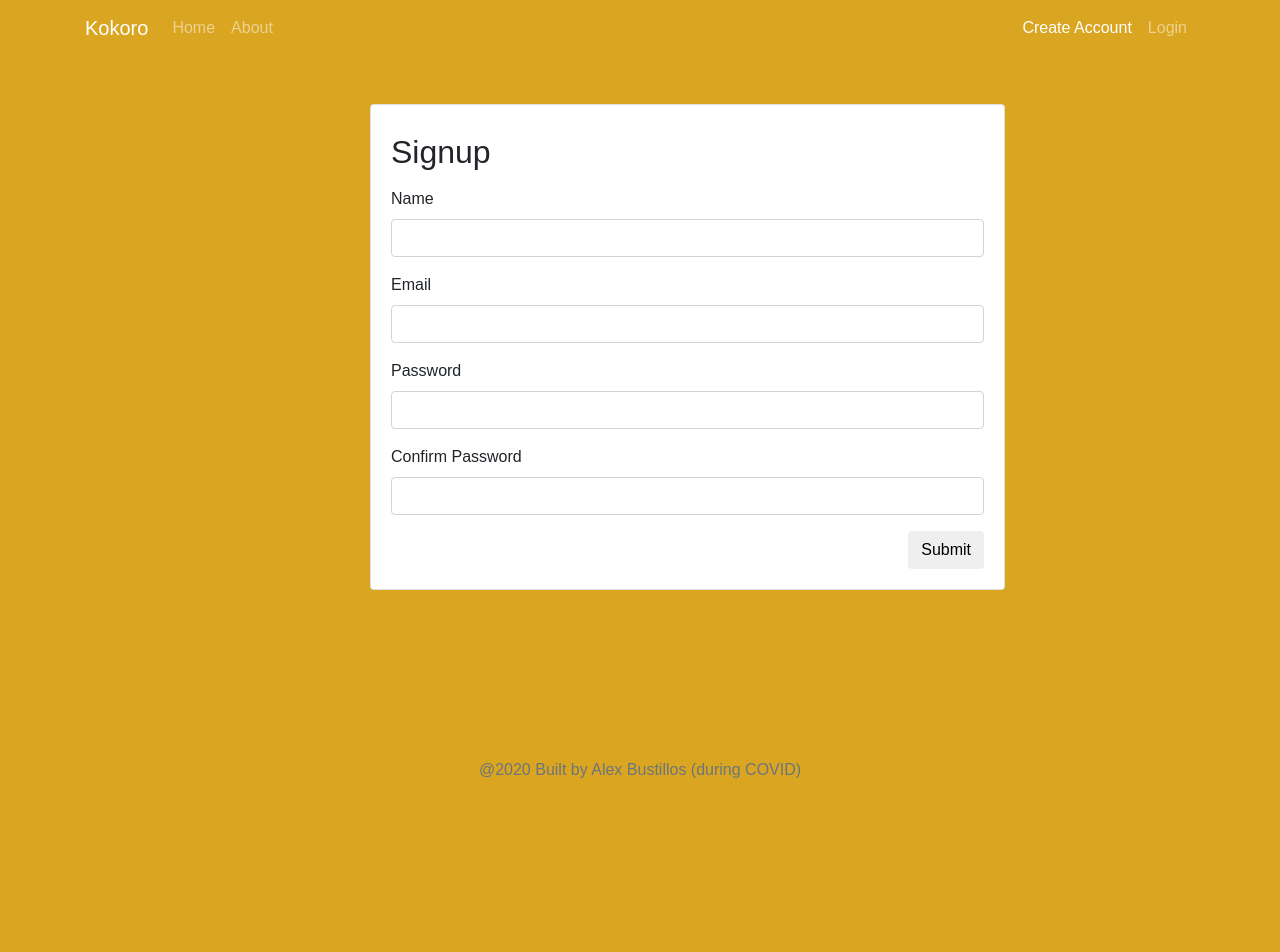
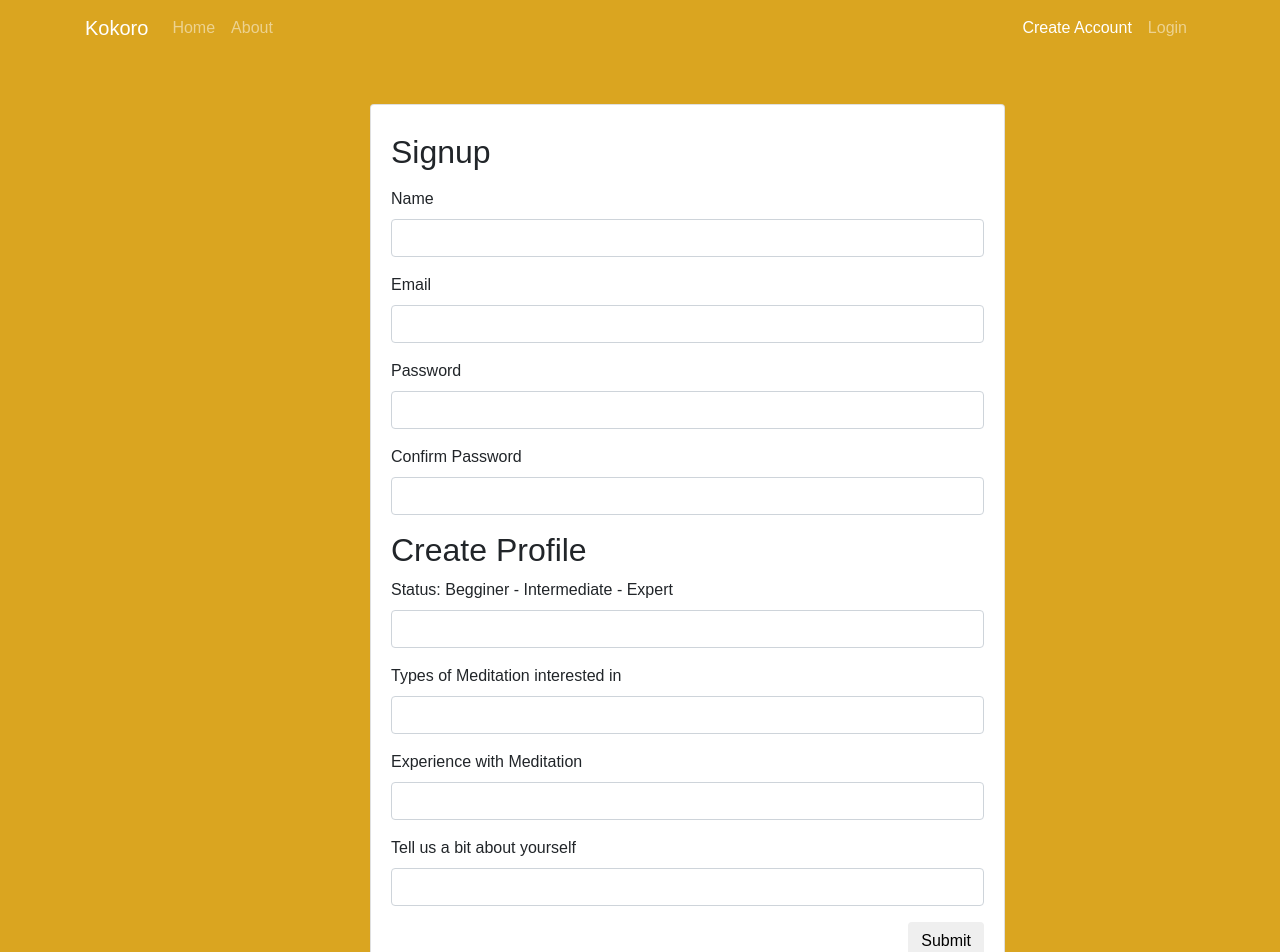
Before and after one commit to AlexJBustillos/kokoro-client, a React (Create React App) app: page /signup in a window 1280 px wide. Shown: the top 952 px of the page. Before the commit the page ends 800 px from the top, so only its background shows below. Built offline with nearby package versions, Linux system fonts and the light colour scheme; no server answers.

Commit message:
[changes]Profile.js is the edit page for profile model, ProfileDetails.js displays profile and has link to edit page for profile

```diff
--- a/package.json
+++ b/package.json
@@ -12,6 +12,7 @@
     "react": "^17.0.1",
     "react-alert": "^7.0.2",
     "react-alert-template-basic": "^1.0.0",
+    "react-bootstrap": "^1.4.3",
     "react-dom": "^17.0.1",
     "react-router-dom": "^5.2.0",
     "react-scripts": "4.0.1",
--- a/src/App.js
+++ b/src/App.js
@@ -1,7 +1,6 @@
 // Imports
 import React, { useEffect, useState } from 'react';
 import { Route, Switch, Redirect } from 'react-router-dom';
-// import { useAlert } from 'react-alert'
 import jwt_decode from 'jwt-decode';
 import setAuthToken from './utils/setAuthToken'
 // CSS
@@ -29,6 +28,7 @@ function App() {
   // Set state values here
   const [currentUser, setCurrentUser] = useState('');
   const [isAuthenticated, setIsAuthenticated] = useState(true);
+
 
   useEffect(() => {
     let token;
--- a/src/components/Login.js
+++ b/src/components/Login.js
@@ -1,13 +1,11 @@
 // Imports
-import React, { useState, useEffect } from 'react';
+import React, { useState } from 'react';
 import axios from 'axios';
 import jwt_decode from 'jwt-decode';
 import setAuthToken from '../utils/setAuthToken';
 import { Redirect } from 'react-router-dom';
-import { useAlert } from 'react-alert'
 const REACT_APP_SERVER_URL = process.env.REACT_APP_SERVER_URL;
-// import keys from '../utils/credentials';
-// const { REACT_APP_SERVER_URL } = keys
+
 
 const Login = (props) => {
     const [email, setEmail] = useState('');
@@ -38,11 +36,11 @@ const Login = (props) => {
             props.nowCurrentUser(decoded);
         })
         .catch(error => {
-            alert.show('Incorrect Email and/or password')
+            console.log(error);
         })
     }
 
-    if (props.user) return <Redirect to='/profile' />
+    if (props.user) return <Redirect to='/details' />
 
     return (
         <div className="row mt-4">
--- a/src/components/Profile.js
+++ b/src/components/Profile.js
@@ -5,7 +5,7 @@ import { Redirect } from 'react-router-dom';
 
 
 const Profile = (props) => {
-    // console.log(props);
+    console.log(props);
     const backendUrl = process.env.REACT_APP_SERVER_URL;
     const { id, name, email } = props.user
     const [status, setStatus] = useState('');
@@ -30,7 +30,7 @@ const Profile = (props) => {
     const handleSubmit = (e) => {
         const profileData = { id, name, email, status, meditation, experience, bio}
         e.preventDefault();
-        axios.post(backendUrl + "/api/profiles/" + id, profileData)
+        axios.put(backendUrl + "/api/profiles/" + id, profileData)
         .then(response => {
             console.log(response);
             setRedirect(true)
@@ -42,10 +42,7 @@ const Profile = (props) => {
     if (redirect) return <Redirect to='/details' />
     const userData = props.user ?
     (<div>
-        <h1>Profile</h1>
-        <p><strong>Name: </strong> {props.user.name}</p>
-        <p><strong>Email: </strong> {props.user.email}</p>
-        <p><strong>Id: </strong> {props.user.id}</p>
+        <h1>Edit Your Profile Below</h1>
     </div>) : <h4>Loading...</h4>
 
     const errorDiv = () => {
@@ -60,7 +57,6 @@ const Profile = (props) => {
         <div>
             { props.user ? userData : errorDiv() }
             <div>
-                <h3>Please Set Up your Profile Below</h3>
                 <form onSubmit={handleSubmit}>
                     <div className="form-group">
                         <label htmlFor="status">Status: Begginer - Intermediate - Expert</label>
--- a/src/components/ProfileDetails.js
+++ b/src/components/ProfileDetails.js
@@ -1,18 +1,12 @@
 import React, { useEffect, useState } from 'react';
-import { Link } from 'react-router-dom'
+import { Link } from 'react-router-dom';
 import axios from 'axios';
-// import { Redirect } from 'react-router-dom';
 
 const ProfileDetails = (props) => {
     console.log(props);
     const backendURL = process.env.REACT_APP_SERVER_URL;
     const [profile, setProfile] = useState('')
-    const {id, name} = props.user
-    // const [bio, setBio] = useState('')
-    // const [status, setStatus] = useState('')
-    // const [meditation, setMeditation] = useState('')
-    // const [experience, setExperience] = useState('')
-
+    const {id} = props.user
     useEffect(() => {
         axios.get(backendURL + "/api/profiles/" + id)
         .then(response => {
@@ -24,20 +18,17 @@ const ProfileDetails = (props) => {
                         <h3>Meditation: {i.meditation}</h3>
                         <h3>Experience: {i.experience}</h3>
                         <p>Bio: {i.bio}</p>
+                        <button className="btn bt-primary"><Link to="/profile">Edit</Link></button>
                     </div>
                 )
             }))
         })
-    }, [props.user.id])
-
+    }, [props.user.id, backendURL, id])
     return (
 
-        <div>
+        <div className="text-center">
             <h1>{props.user.name}</h1>
             {profile}
-            <div>
-                <label htmlFor="edit">Edit</label>
-            </div>
             <div>
                 <Link to="/journal">Journal</Link>
             </div>
--- a/src/components/Signup.js
+++ b/src/components/Signup.js
@@ -2,15 +2,17 @@
 import React, { useState } from 'react';
 import axios from 'axios';
 import { Redirect } from 'react-router-dom';
-const REACT_APP_SERVER_URL = process.env.REACT_APPP_SERVER_URL;
-// import keys from '../utils/credentials';
-// const { REACT_APP_SERVER_URL } = keys
+const backendURL = process.env.REACT_APP_SERVER_URL;
 
 const Signup = () => {
     const [name, setName] = useState('');
     const [email, setEmail] = useState('');
     const [password, setPassword] = useState('');
     const [confirmPassword, setConfirmPassword] = useState('');
+    const [status, setStatus] = useState('');
+    const [meditation, setMeditation] = useState('');
+    const [experience, setExperience] = useState('');
+    const [bio, setBio] = useState('');
     const [redirect, setRedirect] = useState(false);
 
     const handleName = (e) => {
@@ -29,15 +31,37 @@ const Signup = () => {
         setConfirmPassword(e.target.value);
     }
 
+    const handleStatus = (e) => {
+        setStatus(e.target.value);
+    }
+    const handleMeditation = (e) => {
+        setMeditation(e.target.value);
+    }
+    const handleExperience = (e) => {
+        setExperience(e.target.value);
+    }
+    const handleBio = (e) => {
+        setBio(e.target.value);
+    }
+
     const handleSubmit = (e) => {
         e.preventDefault();
 
         if (password === confirmPassword) {
             const newUser = { name, email, password };
 
-            axios.post(`${REACT_APP_SERVER_URL}/api/users/register`, newUser)
+            axios.post(backendURL + `/api/users/register`, newUser)
             .then(response => {
-                console.log(response);
+                const id = response.data._id
+                const profileData = { id, status, meditation, experience, bio }
+                axios.post(backendURL + "/api/profiles/" + id, profileData)
+                .then(response => {
+                    console.log(response);
+
+                })
+                .catch(error => {
+                    console.log(error);
+                })
                 setRedirect(true);
             })
             .catch(error => {
@@ -47,7 +71,6 @@ const Signup = () => {
     }
 
     if (redirect) return <Redirect to='/login' />
-    // console.log(REACT_APP_SERVER_URL);
     return (
         <div className="row mt-4">
             <div className="col-md-7 offset-md-3">
@@ -70,6 +93,47 @@ const Signup = () => {
                             <label htmlFor="confirmPassword">Confirm Password</label>
                             <input type="password" name="confirmPassword" value={confirmPassword} onChange={handleConfirmPassword} className="form-control" />
                         </div>
+                        <h2>Create Profile</h2>
+                        <div className="form-group">
+                        <label htmlFor="status">Status: Begginer - Intermediate - Expert</label>
+                        <input
+                            type="text"
+                            name="status"
+                            value={status}
+                            onChange={handleStatus}
+                            className="form-control"
+                        />
+                    </div>
+                    <div className="form-group">
+                        <label htmlFor="meditation">Types of Meditation interested in</label>
+                        <input
+                            type="text"
+                            name="meditation"
+                            value={meditation}
+                            onChange={handleMeditation}
+                            className="form-control"
+                        />
+                    </div>
+                    <div className="form-group">
+                        <label htmlFor="experience">Experience with Meditation</label>
+                        <input
+                            type="text"
+                            name="experience"
+                            value={experience}
+                            onChange={handleExperience}
+                            className="form-control"
+                        />
+                    </div>
+                    <div className="form-group">
+                        <label htmlFor="bio">Tell us a bit about yourself</label>
+                        <input
+                            type="text"
+                            name="bio"
+                            value={bio}
+                            onChange={handleBio}
+                            className="form-control"
+                        />
+                    </div>
                         <button type="submit" className="btn bt-primary float-right">Submit</button>
                     </form>
                 </div>
--- a/src/utils/credentials.js
+++ /dev/null
@@ -1,5 +0,0 @@
-const keys = {
-    REACT_APP_SERVER_URL: 'http://localhost:8000'
-}
-
-module.exports = keys;
```
Also changed, not shown: src/components/EditForm.js (added, +53 -0 lines), 1 other file (tests, documents, lock files or other folders).
